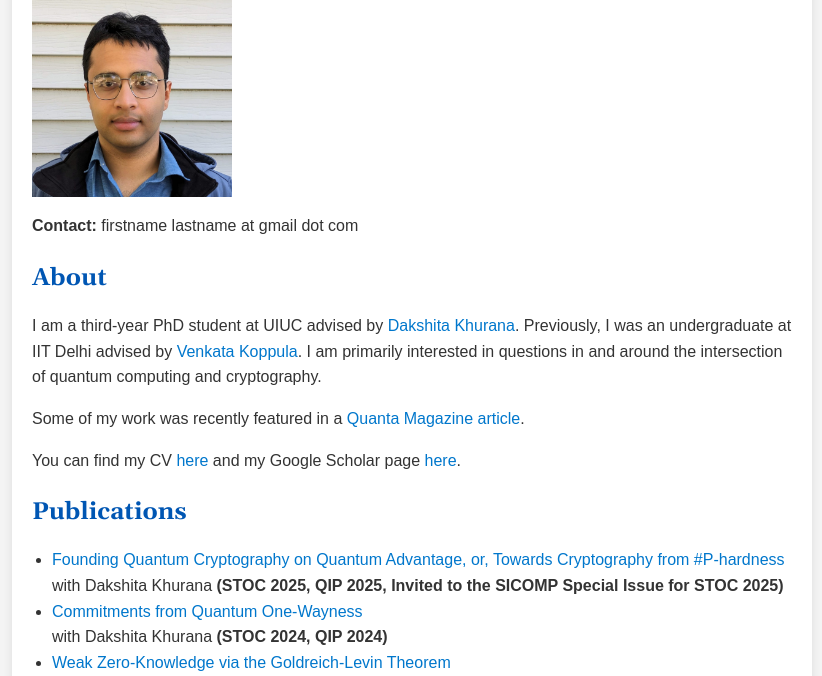
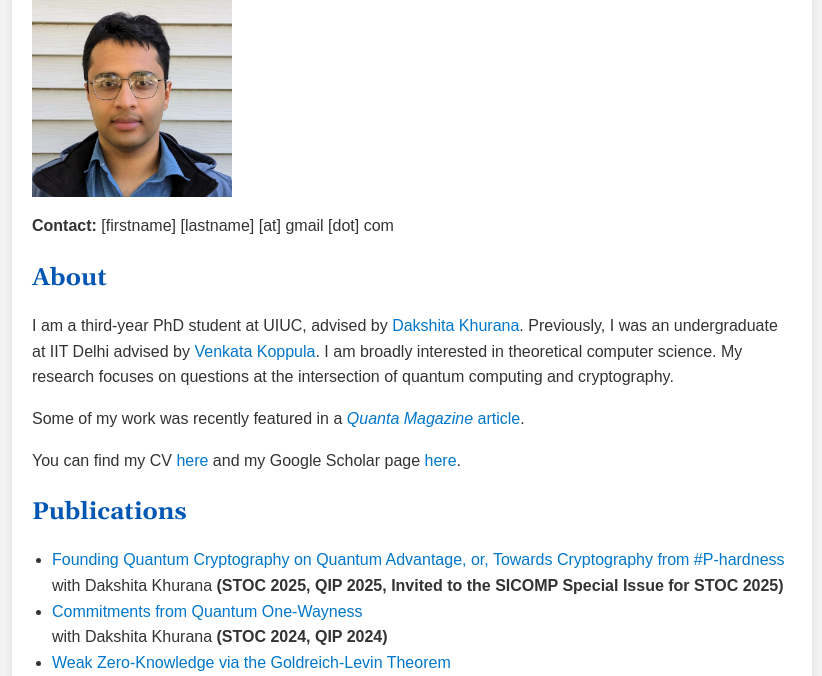
Before and after one commit to kabirtomer/kabirtomer.github.io, a plain HTML site: page index.html in a window 1280 px wide. Shown: the part 110-786 px from the top of the page, without its empty margins (228-1050 px from the left). Drawn offline with nearby package versions, Linux system fonts and the light colour scheme.

Commit message:
Formatting tweaks

```diff
--- a/index.html
+++ b/index.html
@@ -61,12 +61,12 @@
     <div class="container">
         <h1>Kabir Tomer</h1>
         <img src="headshot-medium.jpeg">
-        <p><strong>Contact:</strong> firstname lastname at gmail dot com</p>
+        <p><strong>Contact:</strong> [firstname] [lastname] [at] gmail [dot] com</p></p>
 
         <h2>About</h2>
-        <p>I am a third-year PhD student at UIUC  advised by <a href="https://www.dakshitakhurana.com"> Dakshita Khurana</a>. Previously, I was an undergraduate at IIT Delhi advised by <a href="https://web.iitd.ac.in/~kvenkata/">Venkata Koppula</a>. I am primarily interested in questions in and around the intersection of quantum computing and cryptography.</p>
+        <p>I am a third-year PhD student at UIUC, advised by <a href="https://www.dakshitakhurana.com"> Dakshita Khurana</a>. Previously, I was an undergraduate at IIT Delhi advised by <a href="https://web.iitd.ac.in/~kvenkata/">Venkata Koppula</a>. I am broadly interested in theoretical computer science. My research focuses on questions at the intersection of quantum computing and cryptography.</p>
 
-        <p> Some of my work was recently featured in a <a href="https://www.quantamagazine.org/quantum-scientists-have-built-a-new-math-of-cryptography-20250725/"> Quanta Magazine article</a>. </p>
+        <p> Some of my work was recently featured in a <a href="https://www.quantamagazine.org/quantum-scientists-have-built-a-new-math-of-cryptography-20250725/"> <i>Quanta Magazine</i> article</a>. </p>
 
         <p> You can find my CV <a href="cv-kabir-tomer.pdf"> here</a> and my Google Scholar page <a href="https://scholar.google.com/citations?user=ZM5K9nEAAAAJ&hl=en">here</a>. </p>
 
@@ -90,7 +90,7 @@
             </li>
         </ul>
         <h2>Talks</h2>
-        A selection of the expository talks I have given.
+        Here is a selection of expository talks I have given.
         <ul>
             <li>
                 <a class="publication-title" href="OWPuzzSimonsCropped.pdf"> A tutorial on one-way puzzles</a>
```
